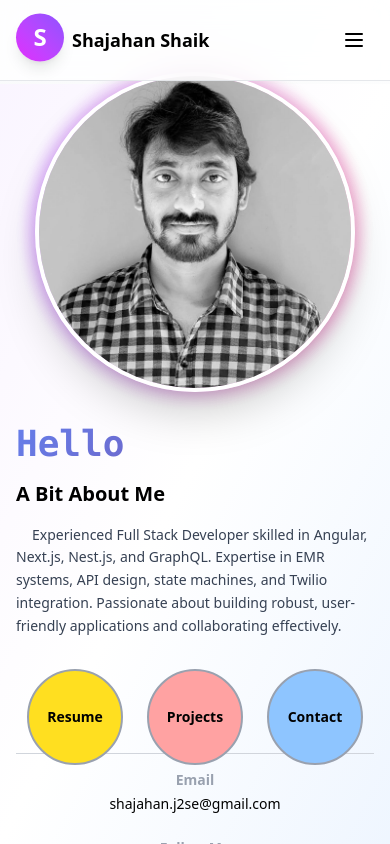
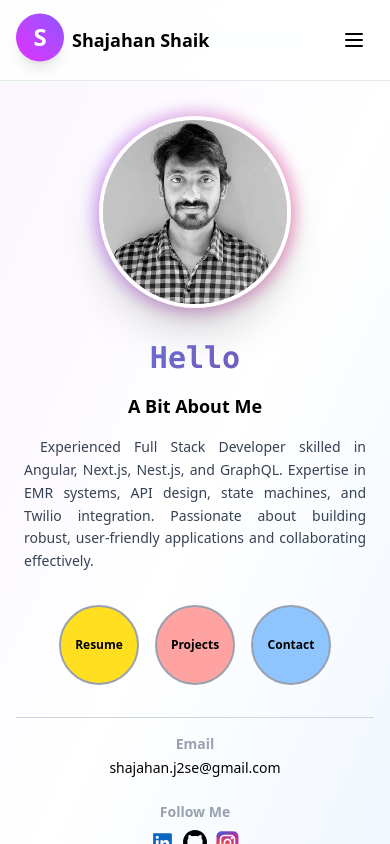
Before and after one commit to shajahansheik/portfolio, a Next.js app: page / in a window 390 px wide. Built offline with nearby package versions, Linux system fonts and the light colour scheme.

Commit message:
responsive

```diff
--- a/app/components/education.tsx
+++ b/app/components/education.tsx
@@ -3,25 +3,25 @@ import educationData from '@/data/education.json'
 
 export default function Education() {
   return (
-    <div className='grid grid-cols-1 lg:grid-cols-3 gap-6 lg:gap-0'>
-      <div className='px-4 sm:px-8 lg:px-64 text-lg font-semibold text-violet-600 animate-fade-in'>
+    <div className='grid grid-cols-1 lg:grid-cols-3 gap-4 sm:gap-6 lg:gap-0'>
+      <div className='px-4 sm:px-6 md:px-8 lg:px-64 text-base sm:text-lg font-semibold text-violet-600 animate-fade-in'>
         Education
       </div>
-      <div className='space-y-8 col-span-1 lg:col-span-2 text-sm px-4 sm:px-6'>
+      <div className='space-y-6 sm:space-y-8 col-span-1 lg:col-span-2 text-sm px-4 sm:px-6'>
         {educationData.education.map((edu, index) => (
           <div
             key={edu.id}
-            className='grid grid-cols-1 sm:grid-cols-3 gap-4 sm:gap-10 p-4 rounded-lg hover:bg-purple-50 transition-all duration-300 card-hover animate-fade-in'
+            className='grid grid-cols-1 sm:grid-cols-3 gap-3 sm:gap-4 md:gap-10 p-3 sm:p-4 rounded-lg hover:bg-purple-50 transition-all duration-300 card-hover animate-fade-in'
             style={{ animationDelay: `${index * 150}ms` }}
           >
-            <div className='text-left sm:text-right text-gray-500 font-medium'>
+            <div className='text-left sm:text-right text-gray-500 font-medium text-xs sm:text-sm'>
               {edu.period}
             </div>
-            <div className='space-y-2.5 col-span-1 sm:col-span-2 sm:pl-5 pr-4 sm:pr-10'>
-              <div className='font-semibold text-gray-800'>
+            <div className='space-y-2 sm:space-y-2.5 col-span-1 sm:col-span-2 sm:pl-5 pr-2 sm:pr-4 md:pr-10'>
+              <div className='font-semibold text-sm text-gray-800'>
                 {edu.degree} | <br /> {edu.institution}
               </div>
-              <p className='text-gray-600 leading-relaxed'>{edu.description}</p>
+              <p className='text-xs sm:text-sm text-gray-600 leading-relaxed'>{edu.description}</p>
             </div>
           </div>
         ))}
--- a/app/components/experience.tsx
+++ b/app/components/experience.tsx
@@ -3,25 +3,25 @@ import experienceData from '@/data/experience.json'
 
 export default function Experience() {
   return (
-    <div className='grid grid-cols-1 lg:grid-cols-3 gap-6 lg:gap-0'>
-      <div className='px-4 sm:px-8 lg:px-64 text-lg font-semibold text-violet-600 animate-fade-in'>
+    <div className='grid grid-cols-1 lg:grid-cols-3 gap-4 sm:gap-6 lg:gap-0'>
+      <div className='px-4 sm:px-6 md:px-8 lg:px-64 text-base sm:text-lg font-semibold text-violet-600 animate-fade-in'>
         Work <br/>Experience
       </div>
-      <div className='space-y-8 col-span-1 lg:col-span-2 px-4 sm:px-6'>
+      <div className='space-y-6 sm:space-y-8 col-span-1 lg:col-span-2 px-4 sm:px-6'>
         {experienceData.experience.map((exp, index) => (
           <div
             key={exp.id}
-            className='grid grid-cols-1 sm:grid-cols-3 gap-4 sm:gap-10 text-sm p-4 rounded-lg hover:bg-blue-50 transition-all duration-300 card-hover animate-slide-in-left'
+            className='grid grid-cols-1 sm:grid-cols-3 gap-3 sm:gap-4 md:gap-10 text-sm p-3 sm:p-4 rounded-lg hover:bg-blue-50 transition-all duration-300 card-hover animate-slide-in-left'
             style={{ animationDelay: `${index * 150}ms` }}
           >
-            <div className='text-left sm:text-right text-gray-500 font-medium'>
+            <div className='text-left sm:text-right text-gray-500 font-medium text-xs sm:text-sm'>
               {exp.period}
             </div>
-            <div className='space-y-2.5 col-span-1 sm:col-span-2 sm:pl-5 pr-4 sm:pr-10'>
+            <div className='space-y-2 sm:space-y-2.5 col-span-1 sm:col-span-2 sm:pl-5 pr-2 sm:pr-4 md:pr-10'>
               <div className='font-semibold text-sm text-gray-800'>
                 {exp.position} | <br/> {exp.company}
               </div>
-              <p className='text-sm text-gray-600 leading-relaxed'>
+              <p className='text-xs sm:text-sm text-gray-600 leading-relaxed'>
                 {exp.description}
               </p>
             </div>
--- a/app/page.tsx
+++ b/app/page.tsx
@@ -5,45 +5,45 @@ import profileData from "@/data/profile.json";
 
 export default function Home() {
   return (
-    <div className="h-full bg-gradient-to-br from-purple-50 via-white to-blue-50">
-      <div className="h-[88%] flex items-center justify-center px-4 sm:px-6 lg:px-8">
+    <div className="min-h-screen bg-gradient-to-br from-purple-50 via-white to-blue-50 flex flex-col">
+      <div className="flex-1 flex items-center justify-center px-4 sm:px-6 lg:px-8 py-8 md:py-12">
         <div className="flex flex-col lg:flex-row space-y-8 lg:space-y-0 lg:space-x-10 items-center justify-center max-w-7xl w-full">
           {/* Profile Image */}
-          <div className="animate-scale-in">
+          <div className="animate-scale-in flex-shrink-0">
             <div className="relative group">
               <div className="absolute -inset-1 bg-gradient-to-r from-purple-600 to-pink-600 rounded-full blur opacity-25 group-hover:opacity-75 transition duration-1000 group-hover:duration-200 animate-pulse-slow"></div>
               <Image
                 src={profileData.profileImage}
                 alt={profileData.name}
-                width={320}
-                height={320}
-                className="relative rounded-full grayscale hover:grayscale-0 transition-all duration-500 border-4 border-white shadow-2xl"
+                width={240}
+                height={240}
+                className="relative rounded-full grayscale hover:grayscale-0 transition-all duration-500 border-4 border-white shadow-2xl w-48 h-48 sm:w-60 sm:h-60 md:w-72 md:h-72 lg:w-80 lg:h-80 object-cover"
               />
             </div>
           </div>
 
           {/* Profile Content */}
-          <div className="flex flex-col space-y-4 animate-fade-in delay-200 max-w-2xl">
-            <span className="text-4xl sm:text-5xl font-semibold font-mono gradient-text animate-slide-in-left">
+          <div className="flex flex-col space-y-4 animate-fade-in delay-200 max-w-2xl text-center lg:text-left px-2">
+            <span className="text-3xl sm:text-4xl md:text-5xl font-semibold font-mono gradient-text animate-slide-in-left">
               {profileData.greeting}
             </span>
-            <span className="text-xl sm:text-2xl font-semibold animate-slide-in-left delay-100">
+            <span className="text-lg sm:text-xl md:text-2xl font-semibold animate-slide-in-left delay-100">
               {profileData.title}
             </span>
-            <p className="w-full text-sm sm:text-base leading-relaxed text-gray-700 animate-fade-in delay-300 indent-4">
+            <p className="w-full text-sm sm:text-base leading-relaxed text-gray-700 animate-fade-in delay-300 indent-4 text-justify">
               {profileData.description}
             </p>
 
             {/* Action Links */}
-            <div className="flex flex-wrap gap-6 sm:gap-10 pt-4 justify-center sm:justify-start">
+            <div className="flex flex-wrap gap-4 sm:gap-6 md:gap-8 pt-4 justify-center lg:justify-start">
               {profileData.links.map((link, index) => (
                 <Link
                   key={index}
                   href={link.url}
-                  className={`w-24 h-24 sm:w-28 sm:h-28 rounded-full ${link.bgColor} ${link.hoverColor}
-                    flex items-center justify-center p-8 sm:p-12 border-2 border-gray-400
+                  className={`w-20 h-20 sm:w-24 sm:h-24 md:w-28 md:h-28 rounded-full ${link.bgColor} ${link.hoverColor}
+                    flex items-center justify-center p-6 sm:p-8 md:p-12 border-2 border-gray-400
                     transition-all duration-300 hover:scale-110 hover:shadow-2xl hover:rotate-3
-                    animate-scale-in delay-${300 + index * 100} font-semibold text-center text-sm
+                    animate-scale-in delay-${300 + index * 100} font-semibold text-center text-xs sm:text-sm
                     hover:border-gray-600 card-hover`}
                   style={{ animationDelay: `${400 + index * 100}ms` }}
                 >
@@ -54,7 +54,7 @@ export default function Home() {
           </div>
         </div>
       </div>
-      <div className="h-[12%]">
+      <div className="mt-auto">
         <BottomNav/>
       </div>
     </div>
--- a/app/projects/page.tsx
+++ b/app/projects/page.tsx
@@ -5,26 +5,26 @@ import projectsData from '@/data/projects.json'
 export default function page() {
   return (
     <div className='space-y-5 bg-gradient-to-br from-pink-50 via-white to-purple-50 h-full'>
-      <div className='px-4 sm:px-8 lg:px-60 text-2xl sm:text-3xl font-bold gradient-text pt-6 animate-fade-in'>
+      <div className='px-4 sm:px-8 md:px-12 lg:px-20 xl:px-40 text-xl sm:text-2xl md:text-3xl font-bold gradient-text pt-6 animate-fade-in'>
         Projects
       </div>
-      <div className='overflow-y-auto h-[calc(100%-8rem)] py-5 space-y-4 px-2 sm:px-4'>
+      <div className='overflow-y-auto h-[calc(100%-8rem)] py-5 space-y-4 px-4 sm:px-6 md:px-8 lg:px-12 xl:px-20'>
         {projectsData.projects.map((project, index) => (
           <React.Fragment key={project.id}>
             <div
-              className='space-y-3 pb-8 p-6 rounded-xl bg-white/70 backdrop-blur-sm shadow-lg hover:shadow-2xl transition-all duration-500 card-hover animate-scale-in'
+              className='space-y-3 pb-4 sm:pb-6 p-4 sm:p-6 rounded-xl bg-white/70 backdrop-blur-sm shadow-lg hover:shadow-2xl transition-all duration-500 card-hover animate-scale-in'
               style={{ animationDelay: `${index * 150}ms` }}
             >
-              <div className='px-4 sm:px-8 lg:px-64 text-lg font-bold text-violet-700 flex items-center gap-2'>
+              <div className='px-2 sm:px-4 md:px-6 lg:px-8 text-base sm:text-lg md:text-xl font-bold text-violet-700 flex items-center gap-2'>
                 <span className='w-2 h-2 bg-violet-600 rounded-full animate-pulse-slow'></span>
                 {project.title}
               </div>
-              <div className='px-4 sm:px-8 lg:px-64 indent-6 sm:indent-10 text-sm sm:text-base leading-relaxed text-gray-700'>
+              <div className='px-2 sm:px-4 md:px-6 lg:px-8 indent-4 sm:indent-6 md:indent-10 text-sm sm:text-base leading-relaxed text-gray-700'>
                 <p>{project.description}</p>
               </div>
             </div>
             {index < projectsData.projects.length - 1 && (
-              <div className='mx-4 sm:mx-8 lg:mx-16 text-gray-300'>
+              <div className='mx-2 sm:mx-4 md:mx-6 lg:mx-8 text-gray-300'>
                 <hr className='border-gray-300'/>
               </div>
             )}
--- a/app/resume/page.tsx
+++ b/app/resume/page.tsx
@@ -6,22 +6,22 @@ import BottomNav from '../components/bottomnav'
 
 export default function page() {
   return (
-    <div className='space-y-5 bg-gradient-to-br from-blue-50 via-white to-purple-50 h-full'>
-      <div className='px-4 sm:px-8 lg:px-60 text-2xl sm:text-3xl font-bold gradient-text pt-6 animate-fade-in'>
+    <div className='min-h-screen bg-gradient-to-br from-blue-50 via-white to-purple-50 flex flex-col'>
+      <div className='px-4 sm:px-8 md:px-12 lg:px-60 text-xl sm:text-2xl md:text-3xl font-bold gradient-text pt-4 sm:pt-6 pb-3 sm:pb-4 animate-fade-in'>
         Resume
       </div>
-      <div className='overflow-y-auto h-[calc(100%-8rem)] py-5 px-2 sm:px-4'>
-        <div className='space-y-10 pb-8'>
+      <div className='flex-1 overflow-y-auto py-3 sm:py-5 px-2 sm:px-4'>
+        <div className='space-y-6 sm:space-y-8 md:space-y-10 pb-20 sm:pb-24'>
           <div className='animate-fade-in delay-100'>
             <Skills/>
           </div>
-          <div className='mx-4 sm:mx-8 lg:mx-16 text-gray-300'>
+          <div className='mx-3 sm:mx-6 md:mx-10 lg:mx-16'>
             <hr className='border-gray-300'/>
           </div>
           <div className='animate-fade-in delay-200'>
             <Experience/>
           </div>
-          <div className='mx-4 sm:mx-8 lg:mx-16 text-gray-300'>
+          <div className='mx-3 sm:mx-6 md:mx-10 lg:mx-16'>
             <hr className='border-gray-300'/>
           </div>
           <div className='animate-fade-in delay-300'>
```
Also changed, not shown: app/components/skills.tsx (+25 -9 lines).
